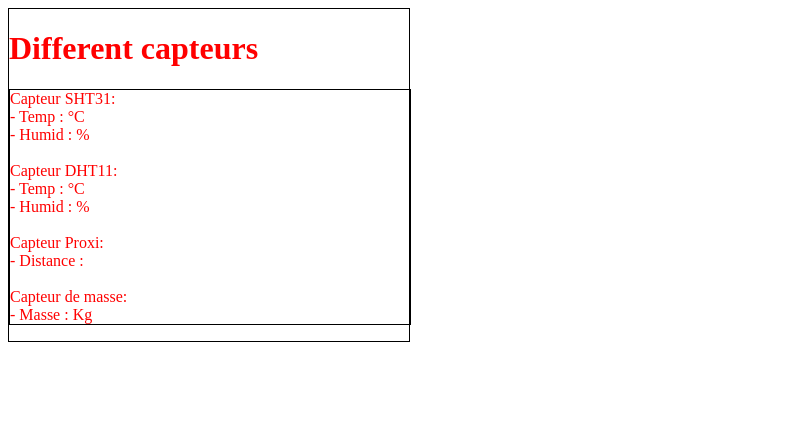
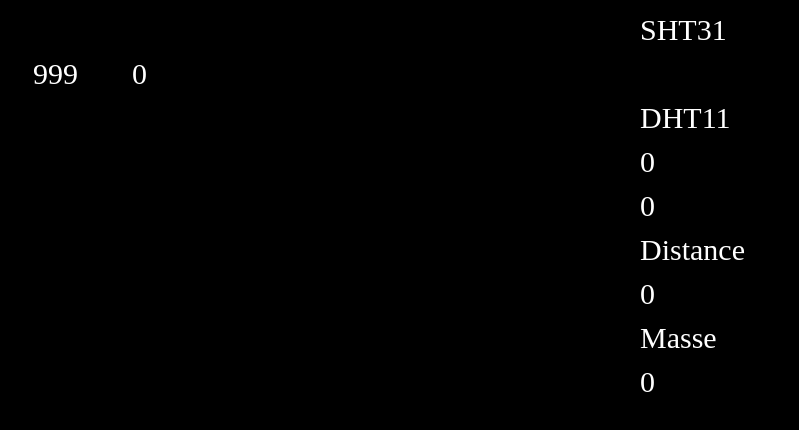
Before and after one commit to Penzanto/L3-EEA-BE-Ruche-Connectee, a plain HTML site: page SiteWeb/PageWeb.html in a window 1280 px wide. Shown: the whole page, without its empty margins (0-799 px from the left). Drawn offline with Linux system fonts and the light colour scheme.

Commit message:
upload des fichiers de fin de sceance
amélioration de la page web

```diff
--- a/SiteWeb/PageWeb.html
+++ b/SiteWeb/PageWeb.html
@@ -1,31 +1,26 @@
 <!DOCTYPE html>
 <html>
     <head>
-        <link href="style.css" rel="stylesheet" type="text/css">
+        <link href="style.css" rel="stylesheet" type="text/css">    <!-- link le fichier css -->
+        <script src="scripts.js"></script>  <!-- link le fichier javascript -->
 
-        <title>Test page internet</title>
+        <title>Be ruche EEA</title>
         <meta charset="utf-8" />
     </head>
     <body>
-        <h1>Different capteurs</h1>
+        <!-- id -->
+        <div id="TitreSHT31">SHT31</div>
+        <div id="SHT31_Temp">0</div>
+        <div id="SHT31_Humid">0</div>
 
-        <p>
-            Capteur SHT31:<br>
-            - Temp :    °C<br>
-            - Humid :   %<br>
-            <br>
-            Capteur DHT11:<br>
-            - Temp :    °C<br>
-            - Humid :   %<br>
-            <br>
-            Capteur Proxi:<br>
-            - Distance :<br>
-            <br>
-            Capteur de masse:<br>
-            - Masse :   Kg<br>
-        </p>
+        <div id="TitreDHT11">DHT11</div>
+        <div id="DHT11_Temp">0</div>
+        <div id="DHT11_Humid">0</div>
+
+        <div id="TitreDistance">Distance</div>
+        <div id="Distance">0</div>
+
+        <div id="TitreMasse">Masse</div>
+        <div id="Masse">0</div>
     </body>
-
-    <!-- Launch  the javascript file -->
-    <script src="scripts.js"></script>
 </html>
--- a/SiteWeb/scripts.js
+++ b/SiteWeb/scripts.js
@@ -1,11 +1,5 @@
 window.onload=function() {
-    var VarTest = "123";
-    var SHT31_Temp = VarTest;
-    var SHT31_Humid = VarTest;
-    var DHT11_Temp = VarTest;
-    var DHT11_Humid = VarTest;
-    var cap_Dist = VarTest;
-    var cap_Masse = VarTest;
+    document.getElementById("SHT31_Temp").innerHTML = 999;
 
     //document.getElementById('text').innerHTML = text;
 }
--- a/SiteWeb/style.css
+++ b/SiteWeb/style.css
@@ -1,5 +1,54 @@
-p, body {
-    color: red;
-    width: 400px;
-    border: 1px solid black;
-  }
+body {
+  background-color: rgb(0, 0, 0);
+}
+
+#TitreSHT31{
+  color: rgb(255, 255, 255);
+  padding: 5px 50%;
+  font-size: 30px;
+}
+
+#SHT31_Temp, #SHT31_Humid {
+  color: rgb(255, 255, 255);
+  padding: 5px 25px;
+  display : inline-block;
+  font-size: 30px;
+}
+
+#TitreDHT11{
+  color: rgb(255, 255, 255);
+  padding: 5px 50%;
+  font-size: 30px;
+}
+
+#DHT11_Temp, #DHT11_Humid {
+  color: rgb(255, 255, 255);
+  display : inline-block;
+  padding: 5px 50%;
+  font-size: 30px;
+}
+
+#TitreDistance{
+  color: rgb(255, 255, 255);
+  padding: 5px 50%;
+  font-size: 30px;
+}
+
+#Distance {
+  color: rgb(255, 255, 255);
+  padding: 5px 50%;
+  font-size: 30px;
+}
+
+
+#TitreMasse{
+  color: rgb(255, 255, 255);
+  padding: 5px 50%;
+  font-size: 30px;
+}
+
+#Masse {
+  color: rgb(255, 255, 255);
+  padding: 5px 50%;
+  font-size: 30px;
+}
```
